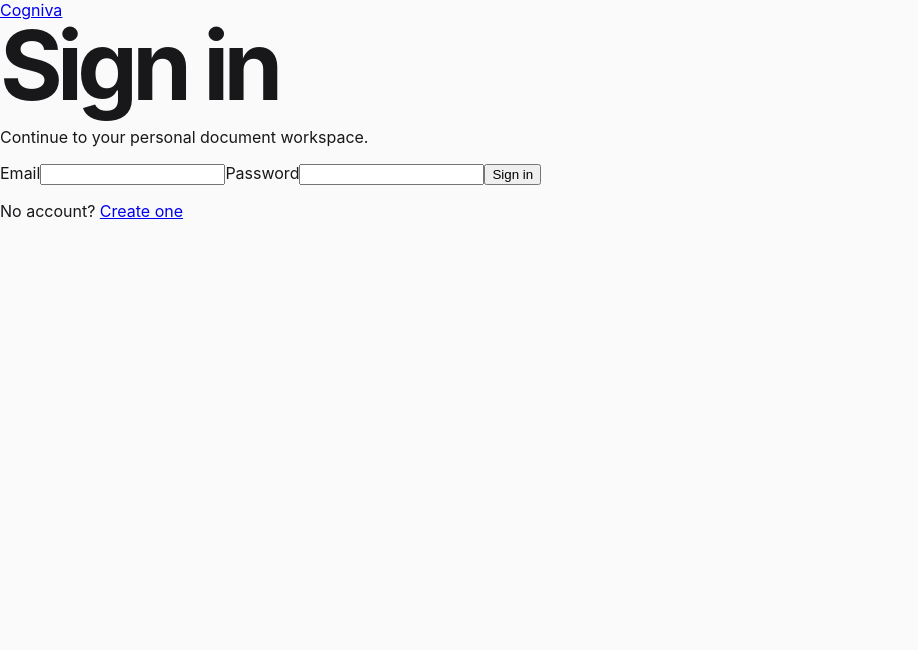
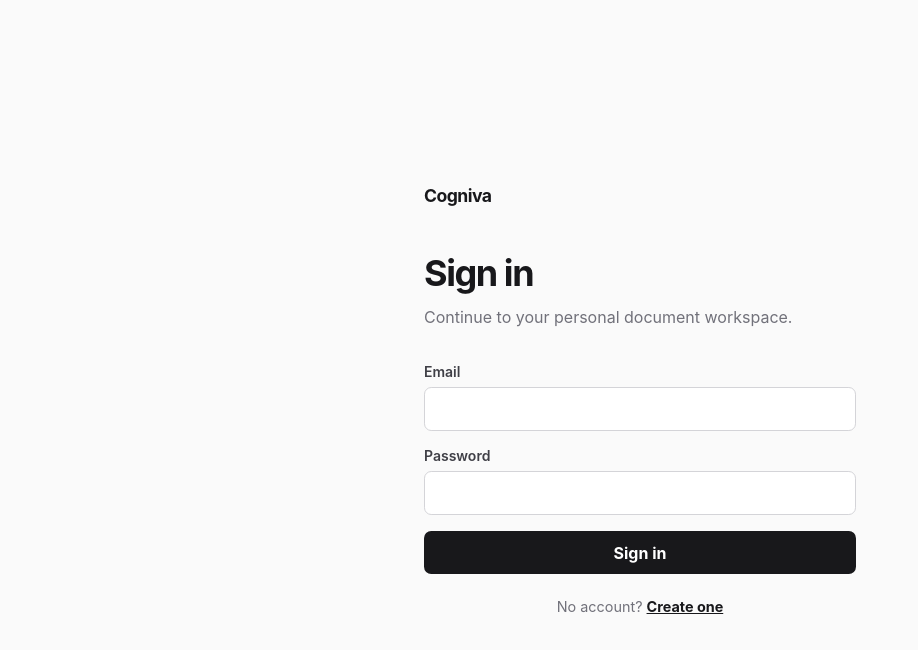
Before and after one commit to nikolaskakavac/Cogniva, a React (Vite) app in the folder frontend/: page /login in a window 1280 px wide. Shown: the top 650 px of the page, without its empty margins (0-918 px from the left). Built offline with nearby package versions, Linux system fonts and the light colour scheme; no server answers.

Commit message:
style: uređene stranice za autentifikaciju

```diff
--- a/frontend/src/styles/global.css
+++ b/frontend/src/styles/global.css
@@ -14,6 +14,61 @@
   margin: 0;
   min-width: 320px;
   min-height: 100vh;
+}
+
+a {
+  color: inherit;
+}
+
+button,
+input {
+  font: inherit;
+}
+
+.brand {
+  color: #18181b;
+  font-size: 1.1rem;
+  font-weight: 750;
+  letter-spacing: -0.03em;
+  text-decoration: none;
+}
+
+.button {
+  display: inline-flex;
+  min-height: 2.6rem;
+  align-items: center;
+  justify-content: center;
+  border: 1px solid transparent;
+  border-radius: 0.45rem;
+  padding: 0.65rem 1rem;
+  font-weight: 650;
+  text-decoration: none;
+  cursor: pointer;
+  transition: background 140ms ease, border-color 140ms ease;
+}
+
+.button:disabled {
+  cursor: wait;
+  opacity: 0.65;
+}
+
+.button-primary {
+  color: #fff;
+  background: #18181b;
+}
+
+.button-primary:hover:not(:disabled) {
+  background: #303036;
+}
+
+.button-secondary {
+  border-color: #d4d4d8;
+  color: #27272a;
+  background: #fff;
+}
+
+.button-secondary:hover {
+  border-color: #a1a1aa;
 }
 
 .home {
@@ -50,3 +105,146 @@
   font-size: 1.125rem;
   line-height: 1.7;
 }
+
+.home-actions {
+  display: flex;
+  gap: 0.75rem;
+  margin-top: 2rem;
+}
+
+.auth-page {
+  display: grid;
+  min-height: 100vh;
+  place-items: center;
+  padding: 2rem;
+}
+
+.auth-panel {
+  width: min(100%, 27rem);
+}
+
+.auth-heading {
+  margin: 3rem 0 2rem;
+}
+
+.auth-heading h1,
+.dashboard-placeholder h1 {
+  margin: 0;
+  font-size: 2.25rem;
+  letter-spacing: -0.04em;
+  line-height: 1.1;
+}
+
+.auth-heading p,
+.dashboard-placeholder > p:last-child {
+  margin: 0.75rem 0 0;
+  color: #71717a;
+  line-height: 1.6;
+}
+
+.auth-panel form {
+  display: grid;
+  gap: 1rem;
+}
+
+.auth-panel label {
+  display: grid;
+  gap: 0.45rem;
+  color: #3f3f46;
+  font-size: 0.875rem;
+  font-weight: 600;
+}
+
+.auth-panel input {
+  width: 100%;
+  min-height: 2.75rem;
+  border: 1px solid #d4d4d8;
+  border-radius: 0.45rem;
+  outline: none;
+  padding: 0.65rem 0.75rem;
+  color: #18181b;
+  background: #fff;
+}
+
+.auth-panel input:focus {
+  border-color: #71717a;
+  box-shadow: 0 0 0 3px rgb(24 24 27 / 8%);
+}
+
+.form-row {
+  display: grid;
+  grid-template-columns: 1fr 1fr;
+  gap: 0.75rem;
+}
+
+.form-error {
+  margin: 0;
+  border-left: 2px solid #dc2626;
+  padding-left: 0.75rem;
+  color: #b91c1c;
+  font-size: 0.875rem;
+  line-height: 1.5;
+}
+
+.auth-switch {
+  margin: 1.5rem 0 0;
+  color: #71717a;
+  font-size: 0.9rem;
+  text-align: center;
+}
+
+.auth-switch a {
+  color: #18181b;
+  font-weight: 650;
+}
+
+.route-loading {
+  display: grid;
+  min-height: 100vh;
+  place-items: center;
+  color: #71717a;
+}
+
+.app-shell {
+  min-height: 100vh;
+  background: #fff;
+}
+
+.app-header {
+  display: flex;
+  min-height: 4.5rem;
+  align-items: center;
+  justify-content: space-between;
+  border-bottom: 1px solid #e4e4e7;
+  padding: 0 2rem;
+}
+
+.account-actions {
+  display: flex;
+  align-items: center;
+  gap: 1rem;
+  color: #71717a;
+  font-size: 0.875rem;
+}
+
+.app-content {
+  padding: clamp(2rem, 6vw, 5rem);
+}
+
+.dashboard-placeholder {
+  max-width: 44rem;
+}
+
+@media (max-width: 560px) {
+  .form-row {
+    grid-template-columns: 1fr;
+  }
+
+  .app-header {
+    padding: 0 1rem;
+  }
+
+  .account-actions span {
+    display: none;
+  }
+}
```
